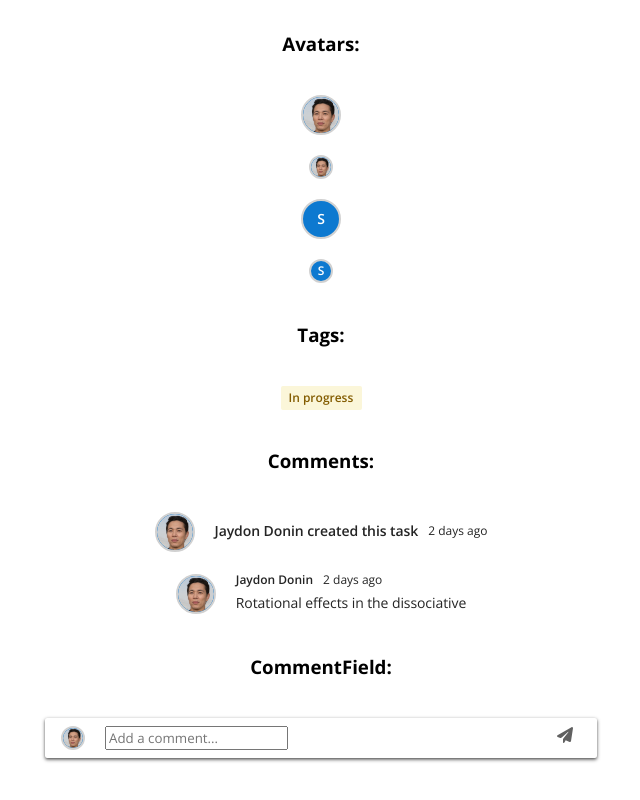
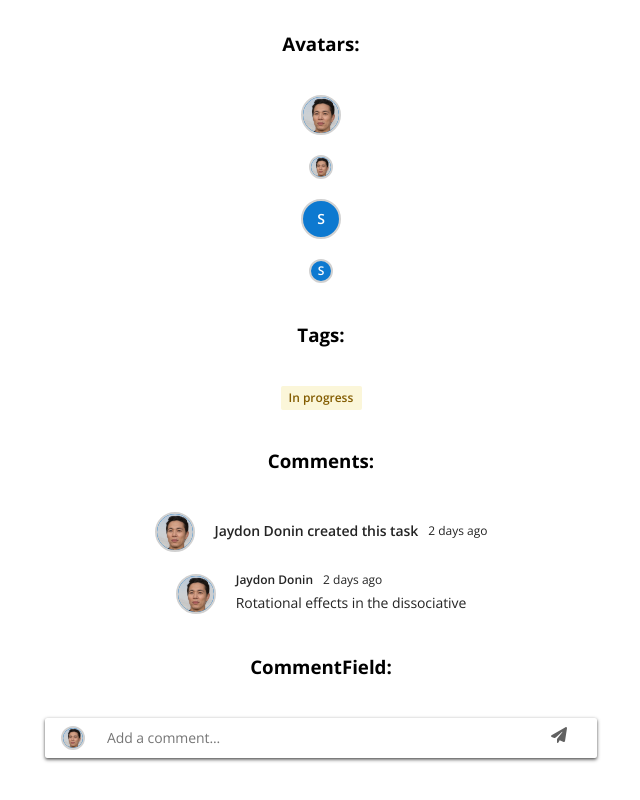
Before and after one commit to antisocrates/atypon-assignment, a Next.js app: page / in a window 1280 px wide. Shown: the part 458-1258 px from the top of the page, without its empty margins (319-959 px from the left). Built offline with nearby package versions, Linux system fonts and the light colour scheme.

Commit message:
commentfield

```diff
--- a/components/comment-field/comment-field.component.tsx
+++ b/components/comment-field/comment-field.component.tsx
@@ -11,8 +11,8 @@ export const CommentField: React.FC<CommentFieldProps> = ({avatar,placeholder})
     return (
         <div className={`${styles.commentField} default-box-shadow`}>
             <div>{avatar}</div>
-            <input type={"text"} placeholder={placeholder}/>
-            <div className={styles.sendIcon} style={{fontSize: 20}}><Send/></div>
+            <input type={"text"} placeholder={placeholder} className={`${styles.commentInput} text-normal`}/>
+            <button className={styles.sendIcon} style={{fontSize: 20}}><Send/></button>
         </div>
     )
 }
--- a/components/comment-field/comment-field.module.css
+++ b/components/comment-field/comment-field.module.css
@@ -13,10 +13,25 @@
 
 .sendIcon{
     margin-left: auto;
+    outline: none;
+    border: none;
+    background: none;
 }
 
 .sendIcon svg{
     width: 32px;
     height: 32px;
     color: var(--gray-300);
+    transition: all 0.3s;
 }
+
+.sendIcon:active svg{
+    color: black;
+}
+
+.commentInput {
+    border: none;
+    outline: none;
+    height: 100%;
+    width: 100%;
+}
```
